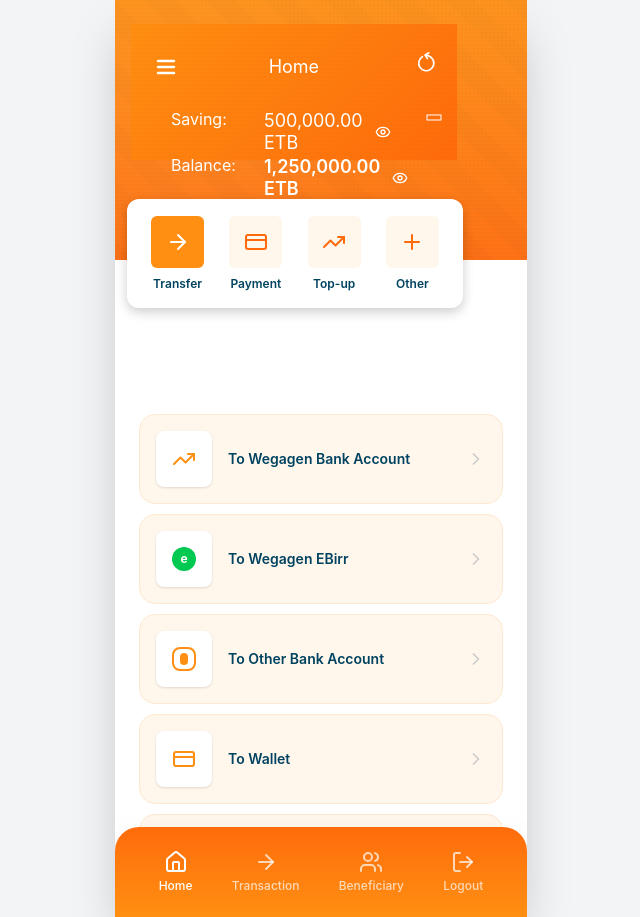
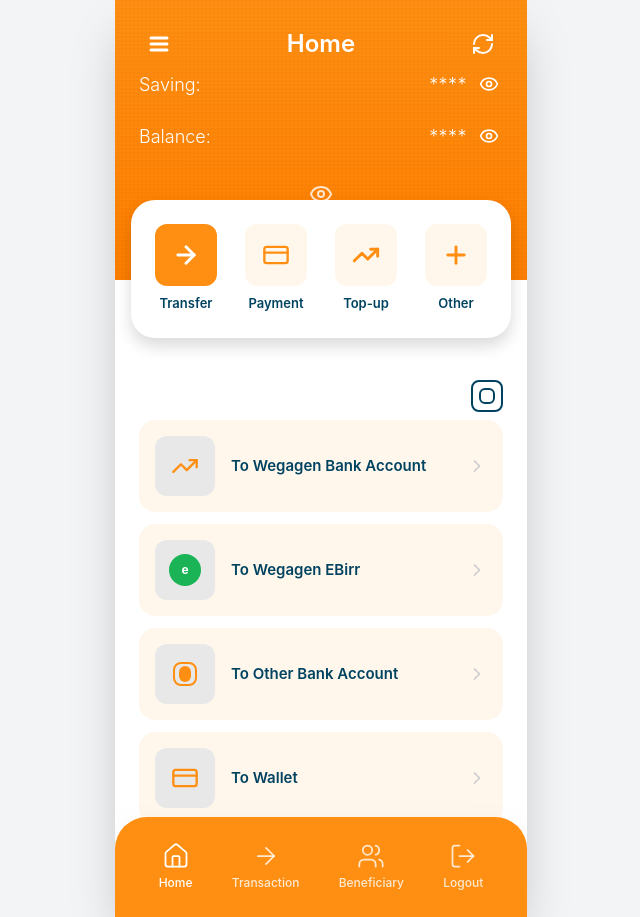
Before and after one commit to Anduamlakalehegne/wegagen-mobile-ui-ux, a React (Vite) app: page /home in a window 1280 px wide. Shown: the whole page, without its empty margins (319-959 px from the left). Built offline with nearby package versions, Linux system fonts and the light colour scheme.

Commit message:
feat: rebuild HomeScreen UI to match Figma design
Update HomeScreen layout, colors, icons, and typography to match design.

Co-authored-by: Anduamlak Alehegne <111687327+Anduamlakalehegne@users.noreply.github.com>

```diff
--- a/src/app/screens/HomeScreen.tsx
+++ b/src/app/screens/HomeScreen.tsx
@@ -12,37 +12,33 @@ import {
   TrendingUp,
   Users,
   LogOut,
-  ChevronDown,
+  ChevronRight,
 } from 'lucide-react';
-import Group191Header from '../components/Group191Header';
 
 function DecorativeHeader() {
   return (
-    <>
-      {/* Orange gradient background with Figma pattern */}
-      <div className="absolute inset-0 bg-gradient-to-b from-[#FF8F12] to-[#ff6b0b] opacity-95">
-        {/* Figma-style textured overlay with noise pattern */}
-        <div className="absolute inset-0 opacity-40" style={{
+    <div className="absolute inset-0 bg-gradient-to-b from-[#FF8F12] to-[#FF7F00]">
+      {/* Texture pattern overlay */}
+      <div
+        className="absolute inset-0 opacity-40"
+        style={{
           backgroundImage: `repeating-linear-gradient(
             0deg,
             transparent,
             transparent 2px,
-            rgba(0, 0, 0, 0.03) 2px,
-            rgba(0, 0, 0, 0.03) 4px
+            rgba(0, 0, 0, 0.04) 2px,
+            rgba(0, 0, 0, 0.04) 4px
           ),
           repeating-linear-gradient(
             90deg,
             transparent,
             transparent 2px,
-            rgba(0, 0, 0, 0.02) 2px,
-            rgba(0, 0, 0, 0.02) 4px
-          ),
-          radial-gradient(circle at 20% 50%, rgba(255, 255, 255, 0.1), transparent 50%)`
-        }}></div>
-        {/* Subtle overlay for depth */}
-        <div className="absolute inset-0 opacity-20 bg-[linear-gradient(45deg,transparent_25%,rgba(0,0,0,0.08)_25%,rgba(0,0,0,0.08)_50%,transparent_50%,transparent_75%,rgba(0,0,0,0.08)_75%)] bg-[length:60px_60px]"></div>
+            rgba(0, 0, 0, 0.03) 2px,
+            rgba(0, 0, 0, 0.03) 4px
+          )`,
+        }}
+      ></div>
     </div>
-    </>
   );
 }
 
@@ -57,26 +53,18 @@ function QuickActionButton({ icon, label, isActive = false, onClick }: QuickActi
   return (
     <button
       onClick={onClick}
-      className="flex flex-col items-center gap-1 transition-all duration-200 cursor-pointer"
+      className="flex flex-col items-center gap-2 transition-all duration-200 cursor-pointer"
     >
-      {/* Icon Container */}
       <div
-        className={`w-[53.17px] h-[51.75px] flex items-center justify-center rounded-[6px] transition-all duration-200 ${
-          isActive
-            ? 'bg-[#FF8F12]'
-            : 'bg-[#FFF6EC]'
+        className={`w-[62px] h-[62px] rounded-[12px] flex items-center justify-center transition-all duration-200 ${
+          isActive ? 'bg-[#FF8F12]' : 'bg-[#FFF6EC]'
         }`}
       >
-        <div className="w-[28.36px] h-[27.6px] flex items-center justify-center">
-          {isActive ? (
-            <div className="text-white">{icon}</div>
-          ) : (
-            <div className="text-[#FF6B0B]">{icon}</div>
-          )}
+        <div className={`${isActive ? 'text-white' : 'text-[#FF8F12]'}`}>
+          {icon}
         </div>
       </div>
-      {/* Label */}
-      <span className="text-[12px] font-semibold text-[#004360] text-center leading-[15px] mt-1">
+      <span className="text-[13px] font-semibold text-[#004360] text-center">
         {label}
       </span>
     </button>
@@ -93,21 +81,21 @@ function TransferOption({ icon, label, onClick }: TransferOptionProps) {
   return (
     <button
       onClick={onClick}
-      className="w-full flex items-center gap-4 p-4 bg-[#FFF6EC] rounded-2xl hover:bg-[#FFEDE0] hover:shadow-md transition-all duration-200 active:scale-[0.98] border border-[#FFE8D0]"
+      className="w-full flex items-center gap-4 p-4 bg-[#FFF6EC] rounded-[16px] hover:bg-[#FFEDE0] transition-all duration-200 active:scale-[0.98]"
     >
-      <div className="w-14 h-14 rounded-lg bg-white flex items-center justify-center text-[#FF8F12] shadow-sm">
+      <div className="w-[60px] h-[60px] rounded-[12px] bg-[#E8E8E8] flex items-center justify-center flex-shrink-0 text-[#FF8F12]">
         {icon}
       </div>
-      <span className="text-[#004360] font-semibold flex-1 text-left text-sm">{label}</span>
-      <ChevronDown size={20} className="text-[#CCCCCC] rotate-[-90deg] transition-transform" />
+      <span className="text-[#004360] font-semibold flex-1 text-left text-[15px]">{label}</span>
+      <ChevronRight size={20} className="text-[#CCCCCC] flex-shrink-0" />
     </button>
   );
 }
 
 export default function HomeScreen() {
   const navigate = useNavigate();
+  const [savingsVisible, setSavingsVisible] = useState(false);
   const [balanceVisible, setBalanceVisible] = useState(false);
-  const [savingsVisible, setSavingsVisible] = useState(false);
   const [activeAction, setActiveAction] = useState('transfer');
 
   const handleLogout = () => {
@@ -117,106 +105,169 @@ export default function HomeScreen() {
   return (
     <div className="flex items-center justify-center min-h-screen bg-gray-100">
       <div className="bg-white relative w-[412px] h-[917px] overflow-hidden shadow-2xl">
-        {/* Header Section */}
-        <div className="absolute h-[260px] left-0 top-0 w-full">
+        {/* Header Section - Orange Background */}
+        <div className="absolute top-0 left-0 w-full h-[280px]">
           <DecorativeHeader />
-          <Group191Header onMenuClick={() => {}} onRefreshClick={() => {}} />
+
+          {/* Top Bar: Menu - Home - Refresh */}
+          <div className="absolute top-6 left-0 right-0 px-6 z-20 flex items-center justify-between">
+            <button className="p-2 hover:bg-white/10 rounded-lg transition-all">
+              <Menu size={24} className="text-white" strokeWidth={3} />
+            </button>
+            <h1 className="text-white text-[24px] font-semibold">Home</h1>
+            <button className="p-2 hover:bg-white/10 rounded-lg transition-all">
+              <RefreshCw size={24} className="text-white" />
+            </button>
           </div>
 
-        {/* Quick Actions Section - Group 192 */}
-        <div className="absolute top-[199px] left-3 z-20 w-[336px]">
-          {/* Rectangle 2 - White background with shadow */}
-          <div className="bg-white rounded-[12px] shadow-[0px_4px_12px_rgba(0,0,0,0.2)] px-6 py-5">
-            {/* Group 124 - Action buttons grid */}
-            <div className="flex justify-between items-center gap-3 h-[69px]">
-              {/* Transfer Button - Active state */}
+          {/* Saving and Balance Info */}
+          <div className="absolute top-[70px] left-6 right-6 z-20 space-y-6">
+            {/* Saving Row */}
+            <div className="flex items-center justify-between">
+              <span className="text-white text-[18px] font-light">Saving:</span>
+              <div className="flex items-center gap-2">
+                <span className="text-white text-[18px] font-light tracking-wide">
+                  {savingsVisible ? '****' : '****'}
+                </span>
+                <button
+                  onClick={() => setSavingsVisible(!savingsVisible)}
+                  className="p-1 hover:bg-white/10 rounded transition-all"
+                >
+                  {savingsVisible ? (
+                    <EyeOff size={20} className="text-white" />
+                  ) : (
+                    <Eye size={20} className="text-white" />
+                  )}
+                </button>
+              </div>
+            </div>
+
+            {/* Balance Row */}
+            <div className="flex items-center justify-between">
+              <span className="text-white text-[18px] font-light">Balance:</span>
+              <div className="flex items-center gap-2">
+                <span className="text-white text-[18px] font-light tracking-wide">
+                  {balanceVisible ? '****' : '****'}
+                </span>
+                <button
+                  onClick={() => setBalanceVisible(!balanceVisible)}
+                  className="p-1 hover:bg-white/10 rounded transition-all"
+                >
+                  {balanceVisible ? (
+                    <EyeOff size={20} className="text-white" />
+                  ) : (
+                    <Eye size={20} className="text-white" />
+                  )}
+                </button>
+              </div>
+            </div>
+
+            {/* Bottom Eye Icon */}
+            <div className="flex justify-center pt-2">
+              <Eye size={24} className="text-white/80" />
+            </div>
+          </div>
+        </div>
+
+        {/* Quick Actions Card - Group 192 */}
+        <div className="absolute top-[200px] left-4 right-4 z-30">
+          <div className="bg-white rounded-[24px] shadow-[0px_8px_16px_rgba(0,0,0,0.15)] px-6 py-6">
+            <div className="flex justify-between items-end gap-4">
               <QuickActionButton
-                icon={<ArrowRight size={24} />}
+                icon={<ArrowRight size={28} strokeWidth={2.5} />}
                 label="Transfer"
-                isActive={true}
+                isActive={activeAction === 'transfer'}
                 onClick={() => setActiveAction('transfer')}
               />
-              {/* Payment Button */}
               <QuickActionButton
-                icon={<CreditCard size={24} />}
+                icon={<CreditCard size={28} strokeWidth={2} />}
                 label="Payment"
-                isActive={false}
+                isActive={activeAction === 'payment'}
                 onClick={() => setActiveAction('payment')}
               />
-              {/* Top-up Button */}
               <QuickActionButton
-                icon={<TrendingUp size={24} />}
+                icon={<TrendingUp size={28} strokeWidth={2.5} />}
                 label="Top-up"
-                isActive={false}
+                isActive={activeAction === 'topup'}
                 onClick={() => setActiveAction('topup')}
               />
-              {/* Other Button */}
               <QuickActionButton
-                icon={<Plus size={24} />}
+                icon={<Plus size={28} strokeWidth={2.5} />}
                 label="Other"
-                isActive={false}
+                isActive={activeAction === 'other'}
                 onClick={() => setActiveAction('other')}
               />
             </div>
           </div>
         </div>
 
+        {/* Decorative icon between sections */}
+        <div className="absolute top-[380px] right-6 z-20 text-[#004360]">
+          <div className="w-8 h-8 border-2 border-[#004360] rounded-lg flex items-center justify-center">
+            <div className="w-4 h-4 border-2 border-[#004360] rounded-md"></div>
+          </div>
+        </div>
+
         {/* Transfer Options Section */}
-        <div className="absolute top-[390px] left-0 right-0 bottom-[90px] overflow-y-auto px-6 pt-6 pb-4">
-          <div className="space-y-2.5">
+        <div className="absolute top-[420px] left-0 right-0 bottom-[100px] overflow-y-auto px-6 space-y-3 pb-6">
           <TransferOption
-              icon={<TrendingUp size={24} />}
+            icon={<TrendingUp size={28} />}
             label="To Wegagen Bank Account"
           />
           <TransferOption
-              icon={<div className="w-6 h-6 rounded-full bg-green-500 flex items-center justify-center text-white text-xs font-bold">e</div>}
+            icon={
+              <div className="w-8 h-8 rounded-full bg-[#1AB456] flex items-center justify-center text-white text-[12px] font-bold">
+                e
+              </div>
+            }
             label="To Wegagen EBirr"
           />
           <TransferOption
-              icon={<div className="w-6 h-6 border-2 border-[#FF8F12] rounded-lg flex items-center justify-center">
-                <div className="w-2 h-3 bg-[#FF8F12] rounded-full"></div>
-              </div>}
+            icon={
+              <div className="w-8 h-8 flex items-center justify-center">
+                <div className="w-6 h-6 border-2 border-[#FF8F12] rounded-lg flex items-center justify-center relative">
+                  <div className="w-3 h-4 bg-[#FF8F12] rounded-full absolute right-1"></div>
+                </div>
+              </div>
+            }
             label="To Other Bank Account"
           />
           <TransferOption
-              icon={<CreditCard size={24} />}
+            icon={<CreditCard size={28} />}
             label="To Wallet"
           />
           <TransferOption
-              icon={<div className="flex items-center justify-center text-xl">₱</div>}
+            icon={<CreditCard size={28} />}
             label="To Micro Finance"
           />
-          </div>
 
           {/* Advertisement Section */}
-          <div className="mt-6 bg-gradient-to-br from-[#F5F5F5] to-[#E8E8E8] rounded-2xl p-8 text-center min-h-[140px] flex flex-col items-center justify-center shadow-sm border border-[#E0E0E0]">
-            <p className="text-[#666666] italic text-lg font-light tracking-wide">Advertisement</p>
+          <div className="mt-8 bg-[#E8E8E8] rounded-[20px] p-8 text-center min-h-[120px] flex flex-col items-center justify-center">
+            <p className="text-[#333333] italic text-[20px] font-light">Advertisement</p>
           </div>
         </div>
 
         {/* Bottom Navigation */}
-        <div className="absolute bottom-0 left-0 right-0 h-[90px] bg-gradient-to-t from-[#FF8F12] to-[#ff6b0b] rounded-t-3xl shadow-2xl">
-          <div className="flex items-center justify-around h-full px-6">
+        <div className="absolute bottom-0 left-0 right-0 h-[100px] bg-gradient-to-t from-[#FF8F12] to-[#FF8F12] rounded-t-[32px] shadow-2xl flex items-center justify-around px-6">
           <button className="flex flex-col items-center gap-1 text-white hover:scale-110 transition-transform">
-              <Home size={24} />
-              <span className="text-xs font-medium">Home</span>
+            <Home size={28} strokeWidth={1.5} />
+            <span className="text-[12px] font-medium">Home</span>
           </button>
-            <button className="flex flex-col items-center gap-1 text-white/70 hover:text-white hover:scale-110 transition-all">
-              <ArrowRight size={24} />
-              <span className="text-xs font-medium">Transaction</span>
+          <button className="flex flex-col items-center gap-1 text-white/80 hover:text-white hover:scale-110 transition-all">
+            <ArrowRight size={28} strokeWidth={1.5} />
+            <span className="text-[12px] font-medium">Transaction</span>
           </button>
-            <button className="flex flex-col items-center gap-1 text-white/70 hover:text-white hover:scale-110 transition-all">
-              <Users size={24} />
-              <span className="text-xs font-medium">Beneficiary</span>
+          <button className="flex flex-col items-center gap-1 text-white/80 hover:text-white hover:scale-110 transition-all">
+            <Users size={28} strokeWidth={1.5} />
+            <span className="text-[12px] font-medium">Beneficiary</span>
           </button>
           <button
             onClick={handleLogout}
-              className="flex flex-col items-center gap-1 text-white/70 hover:text-white hover:scale-110 transition-all"
+            className="flex flex-col items-center gap-1 text-white/80 hover:text-white hover:scale-110 transition-all"
           >
-              <LogOut size={24} />
-              <span className="text-xs font-medium">Logout</span>
+            <LogOut size={28} strokeWidth={1.5} />
+            <span className="text-[12px] font-medium">Logout</span>
           </button>
-          </div>
         </div>
       </div>
     </div>
```
Lines whose indentation alone changed are shown as unchanged.
